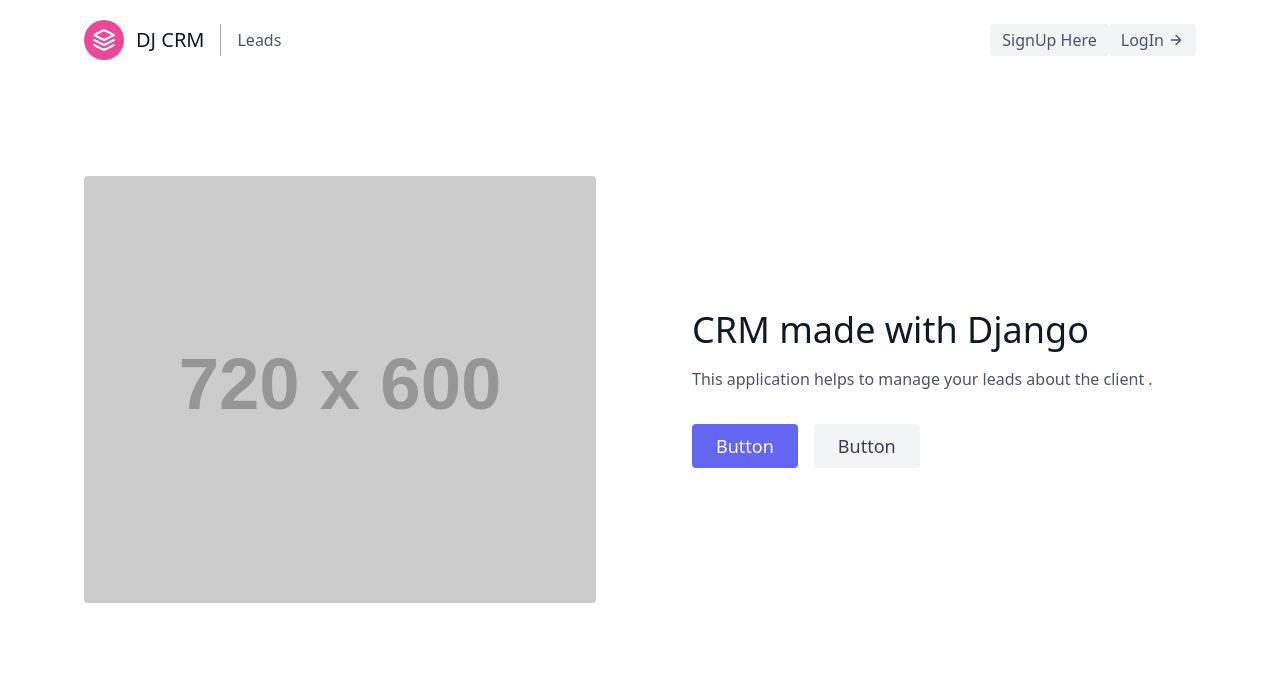
After one commit to khasbin/CRM, a Django app: page / in a window 1280 px wide. The commit adds this page. Shown: the top 698 px of the page. Run offline with Django 3.2, Linux system fonts and the light colour scheme; grey boxes labelled with a size stand in for pictures from a placeholder-image service; some libraries are stand-ins or nearby versions.

Commit message:
tailwind css added to the landing page and lead_list page

```diff
--- a/CRM/CRM/urls.py
+++ b/CRM/CRM/urls.py
@@ -15,8 +15,10 @@ Including another URLconf
 """
 from django.contrib import admin
 from django.urls import path, include
+from leads.views import landing_page
 
 urlpatterns = [
     path('admin/', admin.site.urls),
+    path('', landing_page, name = "landing_page"),
     path('leads/', include('leads.urls', namespace='leads')),
 ]
--- a/CRM/leads/views.py
+++ b/CRM/leads/views.py
@@ -4,6 +4,10 @@ from .models import Lead, Agent, User
 from .forms import LeadForm, LeadModelForm
 
 # Create your views here.
+def landing_page(request):
+    return render(request, "landing.html")
+
+
 def lead_list(request):
     leads = Lead.objects.all()
     context ={
--- a/CRM/templates/base.html
+++ b/CRM/templates/base.html
@@ -4,20 +4,14 @@
         <meta charset="UTF-8">
         <meta name = "viewport" content="width = device-width, initial-scale = 1.0">
         <title>CRM application</title>
-        <style>
-            .body{
-                box-sizing: border-box;
-            }
-            .lead{
-                padding: 10px 8px;
-                margin: 6px 8px;
-                background-color:bisque;
-                width: 100%;
-            }
-        </style>
+        <link href="https://unpkg.com/tailwindcss@^2/dist/tailwind.min.css" rel="stylesheet">
     </head>
+
     <body>
+    <div class = "max-w-6xl mx-auto">
+    {% include 'navbar.html' %}
      {% block content %}
      {% endblock content %}
+    </div>
     </body>
 </html>
--- /dev/null
+++ b/CRM/templates/landing.html
@@ -0,0 +1,21 @@
+{% extends 'base.html' %}
+
+{% block content %}
+<section class="text-gray-600 body-font">
+  <div class="container mx-auto flex px-5 py-24 md:flex-row flex-col items-center">
+    <div class="lg:max-w-lg lg:w-full md:w-1/2 w-5/6 mb-10 md:mb-0">
+      <img class="object-cover object-center rounded" alt="hero" src="https://dummyimage.com/720x600">
+    </div>
+    <div class="lg:flex-grow md:w-1/2 lg:pl-24 md:pl-16 flex flex-col md:items-start md:text-left items-center text-center">
+      <h1 class="title-font sm:text-4xl text-3xl mb-4 font-medium text-gray-900">CRM made with Django
+        <br class="hidden lg:inline-block">
+      </h1>
+      <p class="mb-8 leading-relaxed">This application helps to manage your leads about the client .</p>
+      <div class="flex justify-center">
+        <button class="inline-flex text-white bg-indigo-500 border-0 py-2 px-6 focus:outline-none hover:bg-indigo-600 rounded text-lg">Button</button>
+        <button class="ml-4 inline-flex text-gray-700 bg-gray-100 border-0 py-2 px-6 focus:outline-none hover:bg-gray-200 rounded text-lg">Button</button>
+      </div>
+    </div>
+  </div>
+</section>
+{% endblock %}
--- /dev/null
+++ b/CRM/templates/navbar.html
@@ -0,0 +1,19 @@
+<header class="text-gray-600 body-font">
+  <div class="container mx-auto flex flex-wrap p-5 flex-col md:flex-row items-center">
+    <a class="flex title-font font-medium items-center text-gray-900 mb-4 md:mb-0">
+      <svg xmlns="http://www.w3.org/2000/svg" fill="none" stroke="currentColor" stroke-linecap="round" stroke-linejoin="round" stroke-width="2" class="w-10 h-10 text-white p-2 bg-pink-500 rounded-full" viewBox="0 0 24 24">
+        <path d="M12 2L2 7l10 5 10-5-10-5zM2 17l10 5 10-5M2 12l10 5 10-5"></path>
+      </svg>
+      <span class="ml-3 text-xl">DJ CRM</span>
+    </a>
+    <nav class="md:mr-auto md:ml-4 md:py-1 md:pl-4 md:border-l md:border-gray-400	flex flex-wrap items-center text-base justify-center">
+        <a  href = "{% url 'leads:lead-list' %}" class="mr-5 hover:text-gray-900">Leads</a>
+    </nav>
+    <a href = "#" class = "inline-flex items-center bg-gray-100 border-0 py-1 px-3 focus:outline-none hover:bg-gray-200 rounded text-base mt-4 md:mt-0">SignUp Here</a>
+    <a href = "#" class="inline-flex items-center bg-gray-100 border-0 py-1 px-3 focus:outline-none hover:bg-gray-200 rounded text-base mt-4 md:mt-0">LogIn
+      <svg fill="none" stroke="currentColor" stroke-linecap="round" stroke-linejoin="round" stroke-width="2" class="w-4 h-4 ml-1" viewBox="0 0 24 24">
+        <path d="M5 12h14M12 5l7 7-7 7"></path>
+      </svg>
+    </a>
+  </div>
+</header>
```
Also changed, not shown: CRM/leads/templates/leads/lead_list.html (+36 -9 lines).
